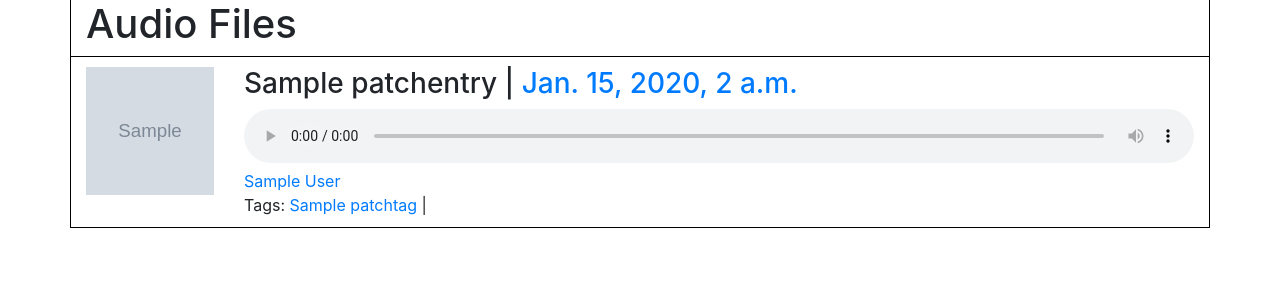
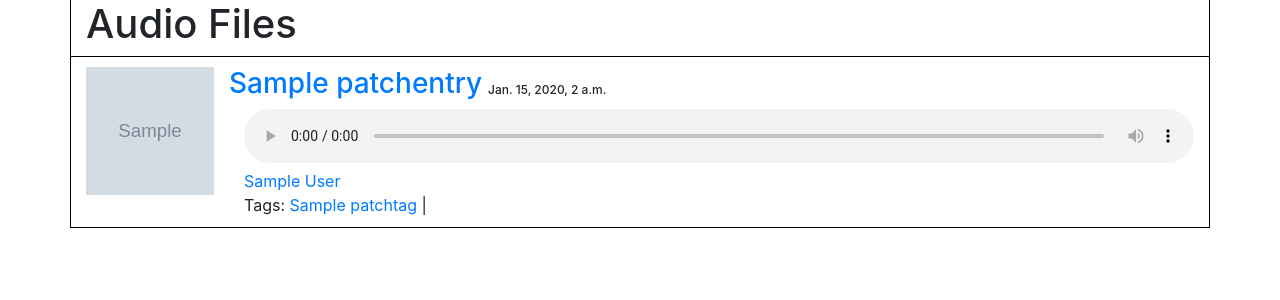
Before and after one commit to wlaub/tttweb, a Django app: page /en/patches/ in a window 1280 px wide. Shown: the top 300 px of the page. Run offline with Django 3.2, Linux system fonts and the light colour scheme; tables that the repository leaves empty hold one stand-in row (values such as "Sample post"); grey boxes marked "Sample" are stand-in pictures.

Commit message:
slightly fancier formatting

```diff
--- a/patches/static/patches/style.css
+++ b/patches/static/patches/style.css
@@ -17,6 +17,11 @@
 .entry:hover {
 	background-color: #cccccc;
 }
+.entry-date {
+	font-size: 0.75rem;
+	padding-top: 1rem;
+	padding-left: 0.5em;
+}
 .entry-top{
 	position:relative;
 	display:flex;
--- a/patches/templates/patches/entry.html
+++ b/patches/templates/patches/entry.html
@@ -9,10 +9,16 @@
         </div>
 
         <div class = "col">
+            <div class = "row">
             <h3>
-        {{entry.name}} |
-        <a href = {% url 'patches:detail' entry.id %}>{{entry.date}}</a><br>
+                 <a href = {% url 'patches:detail' entry.id %}>
+                {{entry.name}}
+                </a>
+            <h3>
+            <h3 class = "entry-date">
+                {{entry.date}}
             </h3>
+            </div>
         <audio controls src="{{entry.recording.url}}" style="width:100%"></audio><br>
 
         {% if entry.authors.all%}
```
